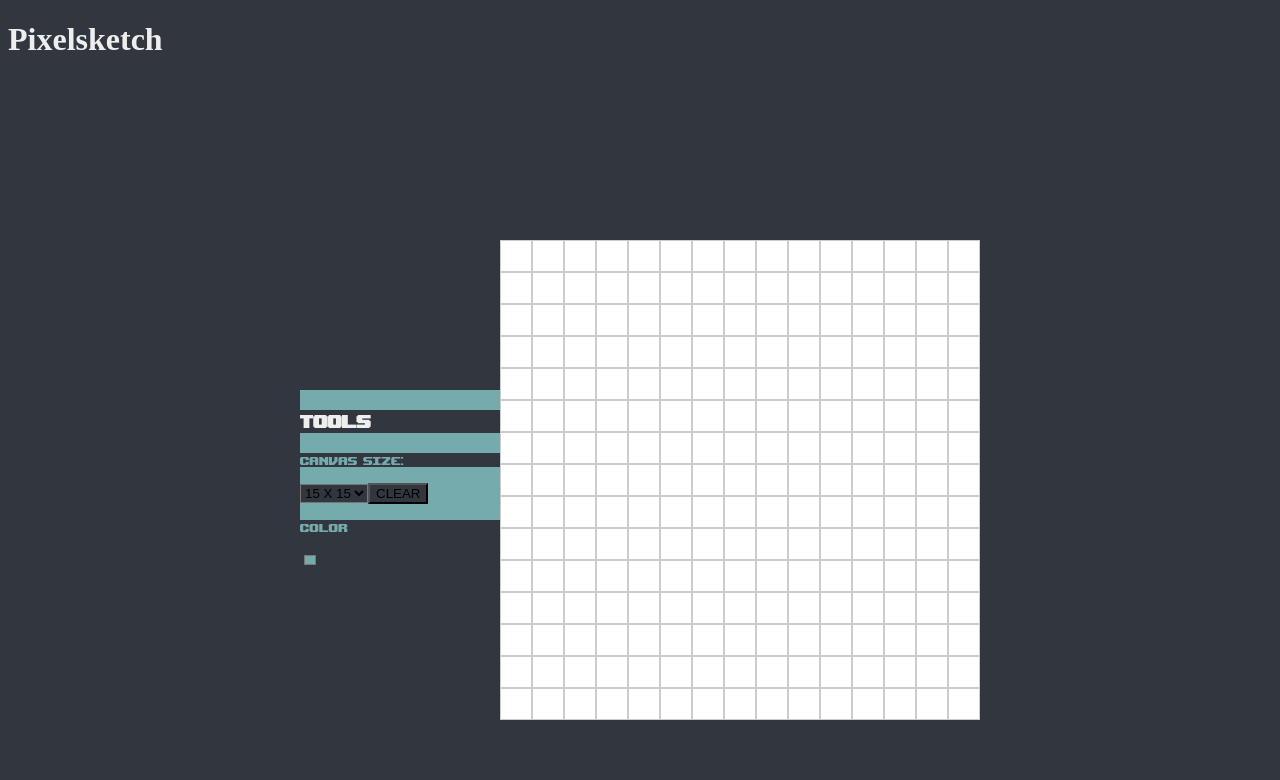
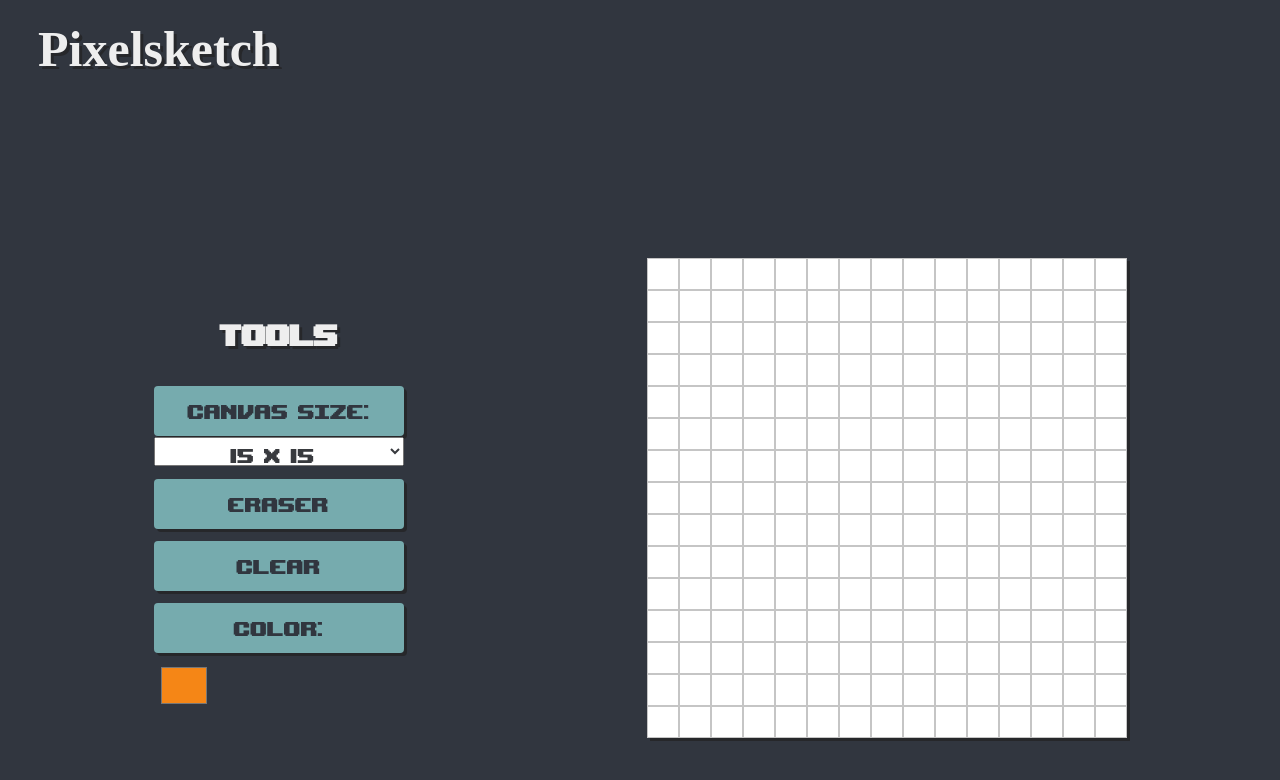
Before and after one commit to emilydoh/Pixelsketch, a React (Vite) app: page / in a window 1280 px wide. Shown: the top 780 px of the page. Built offline with nearby package versions, Linux system fonts and the light colour scheme; a web font is replaced by a local one.

Commit message:
implemented eraser, change canvas size, clear, change color, and added styling

```diff
--- a/src/components/CanvasSize.tsx
+++ b/src/components/CanvasSize.tsx
@@ -10,13 +10,14 @@ export const CanvasSize : React.FC<CanvasSizeProps> = ( {handleCanvasSizeChange}
 
     return (
         <>
-            <p>CANVAS SIZE:</p>
+            <div className="sidebarTextItemContainer">
+                <p>CANVAS SIZE:</p>
+            </div>
             <select onChange={handleChange}>
                 <option value = {225}>15 X 15</option>
                 <option value = {100}>10 X 10</option>
                 <option value = {400}>20 X 20</option>
                 <option value = {625}>25 X 25</option>
-                <option value = {900}>30 X 30</option>
             </select>
         </>
     );
--- a/src/components/Clear.tsx
+++ b/src/components/Clear.tsx
@@ -4,6 +4,8 @@ interface ClearProps {
 
 export const Clear : React.FC<ClearProps> = ( { handleClearClick } ) => {
     return(
-        <button onClick={handleClearClick}>CLEAR</button>
+        <div>
+            <button onClick={handleClearClick}>CLEAR</button>
+        </div>
     );
 }
--- a/src/components/Color.tsx
+++ b/src/components/Color.tsx
@@ -1,12 +1,15 @@
-function Color() {
+interface ColorProps {
+    currentlySelectedColor : string
+    handleSelectedColorChange : ( newColor : string ) => void;
+}
+
+export const Color : React.FC<ColorProps> = ( {handleSelectedColorChange, currentlySelectedColor} ) => {
     return (
         <>
-            <div>
-                <p>COLOR</p>
-                <input className='colorPicker' type='color' value='#76ABAE'></input>
+            <div className="sidebarTextItemContainer">
+                <p>COLOR:</p>
             </div>
+            <input className='colorPicker' type='color' value={currentlySelectedColor} onChange = { (e) => handleSelectedColorChange(e.target.value) }></input>
         </>
     );
 }
-
-export default Color;
--- /dev/null
+++ b/src/components/Eraser.tsx
@@ -0,0 +1,11 @@
+interface EraserProps {
+    handleEraserClick : () => void;
+}
+
+export const Eraser : React.FC<EraserProps> = ( {handleEraserClick} ) => {
+    return (
+        <div>
+            <button className='eraser' onClick={handleEraserClick}>ERASER</button>
+        </div>
+    );
+}
--- a/src/components/Grid.tsx
+++ b/src/components/Grid.tsx
@@ -5,13 +5,13 @@ import Toolbar from "./Toolbar.tsx";
 function Grid() {
   // default measurements for our square grid is 15 x 15
   const DEFAULT_SIZE = 225;
-  const DEFAULT_COLOR = 'white'
+  const DEFAULT_BACKGROUND_COLOR = 'white'
+  const DEFAULT_COLOR = '#F58616'
 
   const [gridSize, setGridSize] = useState(DEFAULT_SIZE);
   // colors contains state of the pixels on the board (color and index)
   const [colors, setColors] = useState<boxInfo[]>(makeInitialColorsGrid);
-  // *** to do: implement logic for changing color ***
-  const [currentlySelectedColor, setCurrentlySelectedColor] = useState('white');
+  const [currentlySelectedColor, setCurrentlySelectedColor] = useState(DEFAULT_COLOR);
 
   interface boxInfo {
     color: string;
@@ -21,17 +21,17 @@ function Grid() {
 
   function makeInitialColorsGrid() : boxInfo[] {
     const newGrid = Array.from({ length: gridSize }, (_, i) => ({
-      color: DEFAULT_COLOR,
+      color: DEFAULT_BACKGROUND_COLOR,
       index: i,
     }));
     return newGrid;
   }
 
-  function changeColor(selectedIndex : number) {
+  function changePixelColor(selectedIndex : number) {
     setColors((colors) => {
       const newColors = colors.map((box) => {
           if (box.index == selectedIndex ) {
-            return {...box, color:'#76ABAE'};
+            return {...box, color: currentlySelectedColor};
           }
           else {
             return {...box};
@@ -51,20 +51,24 @@ function Grid() {
   // clears the grid to white
   function resetGridSpecifiedSize(newSize : number) {
     const newGrid = Array.from({ length: newSize }, (_, i) => ({
-      color: DEFAULT_COLOR,
+      color: DEFAULT_BACKGROUND_COLOR,
       index: i,
     }));
     setColors(newGrid);
   }
 
+  function handleSelectedColorChange( newColor : string) {
+    setCurrentlySelectedColor(newColor);
+  }
+
   return (
     <div className="gridContainer">
-      <Toolbar handleCanvasSizeChange={handleNewGridSize} handleClearClick={() => resetGridSpecifiedSize(gridSize)}></Toolbar>
+      <Toolbar handleCanvasSizeChange={handleNewGridSize} handleClearClick={() => resetGridSpecifiedSize(gridSize)} handleSelectedColorChange = {handleSelectedColorChange} currentlySelectedColor={currentlySelectedColor}></Toolbar>
       <div className="grid" style={{ gridTemplateColumns: `repeat(${Math.sqrt(gridSize)}, 1fr)` }}>
         {
           colors.map((entry) => {
             return (
-              <Pixel key = {`${entry.index}`} color= {entry.color} index = {entry.index} handleColorChange={() => changeColor(entry.index)}></Pixel>
+              <Pixel key = {`${entry.index}`} color= {entry.color} index = {entry.index} handleColorChange={() => changePixelColor(entry.index)}></Pixel>
             );
           })
         }
--- a/src/components/Toolbar.tsx
+++ b/src/components/Toolbar.tsx
@@ -1,22 +1,25 @@
 import CanvasSize from "./CanvasSize";
-import Color from "./Color";
+import {Color} from "./Color";
 import {Clear} from "./Clear";
+import { Eraser } from "./Eraser";
 
 interface ToolbarProps {
     handleCanvasSizeChange : ( newSize : number ) => void;
     handleClearClick : () => void;
+    handleSelectedColorChange : ( newColor : string ) => void;
+    currentlySelectedColor : string
 }
 
-export const Toolbar : React.FC<ToolbarProps> = ( { handleCanvasSizeChange , handleClearClick} ) => {
+export const Toolbar : React.FC<ToolbarProps> = ( { handleCanvasSizeChange , handleClearClick, handleSelectedColorChange, currentlySelectedColor } ) => {
     return (
     <div className = "toolbar">
         <h2>TOOLS</h2>
         <CanvasSize handleCanvasSizeChange = {handleCanvasSizeChange}></CanvasSize>
-        {/*** to do : implement these features ***
-         <Eraser></Eraser> */}
+        <Eraser handleEraserClick = {() => handleSelectedColorChange('#FFFFFF')}></Eraser>
         <Clear handleClearClick={handleClearClick}></Clear>
-        <Color></Color>
-        {/* <Save></Save> */}
+        <Color handleSelectedColorChange = {handleSelectedColorChange} currentlySelectedColor={currentlySelectedColor}></Color>
+        {/*/*** to do : implement these features ***
+         <Save></Save> */}
     </div>
     );
 }
--- a/src/index.css
+++ b/src/index.css
@@ -8,6 +8,9 @@
 h1 {
     font-family: '04b';
     color: #EEEEEE;
+    margin: 20px 30px;
+    text-shadow: 3px 3px #26272a;
+    font-size: 50px;
 }
 
 @font-face {
@@ -15,51 +18,99 @@ h1 {
     src: url("./fonts/upheavtt.ttf");
 }
 
-p, h2 {
+p, h2, button {
     font-family: 'upheaval';
 }
 
-p {
+p, button {
     color: #76ABAE;
 }
 
 h2 {
     color: #EEEEEE;
+    text-shadow: 3px 3px #26272a;
 }
 
-* {
+:root {
     background-color: #31363F;
 }
 
 .toolbar {
-    background-color: #76ABAE;
-    width: 200px;
+    /* background-color: #76ABAE; */
+    width: 250px;
 }
 
 .gridContainer {
+    /* margin: auto; */
     display: flex;
-    justify-content: center;
+    justify-content: space-around;
     align-items: center;
     height: 100vh;
+    max-width: 95vw;
+    margin: auto;
 }
 
 .grid {
     display: grid;
+    box-shadow: 3px 3px #26272a;
 }
 
 .pixel {
     width: 30px;
     height: 30px;
-    border: 1px solid #ccc;
-}
-
-.sidebarContainer {
-    width: 18vw;
-    background-color: blue;
+    border: 1px solid #c5c5c5;
 }
 
 .colorPicker {
-    height: 20px;
-    width: 20px;
+    height: 55px;
+    width: 60px;
     border: 0px;
+    background-color: transparent;
+    margin-top: 5px;
+    padding: 5px;
 }
+
+p {
+    color:#31363F;
+}
+
+select {
+    width: 250px;
+    font-family: 'upheaval';
+    font-size: 28px;
+    font-weight: lighter;
+    color: #383a3e;
+    text-align: center;
+    margin-top: 1px;
+}
+
+button {
+    background-color: #76ABAE;
+    color: #31363F;
+    height: 50px;
+    width: 250px;
+    border-radius: 4px;
+    border: none;
+    margin-top: 12px;
+    font-size: 28px;
+    box-shadow: 3px 3px #26272a;
+}
+
+.sidebarTextItemContainer {
+    height: 50px;
+    width: 250px;
+    background-color: #76ABAE;
+    /* text-align: center; */
+    border-radius: 4px;
+    font-size: 28px;
+    display: flex;
+    justify-content: center;
+    align-items: center;
+    margin-top: 12px;
+    box-shadow: 3px 3px #26272a;
+}
+
+h2 {
+    text-align: center;
+    font-size: 40px;
+}
```
